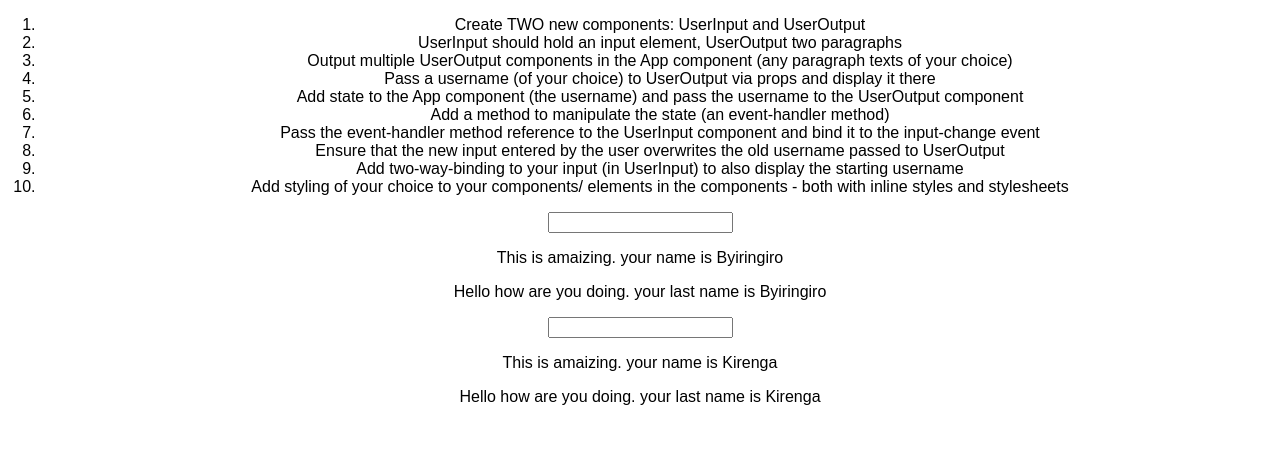
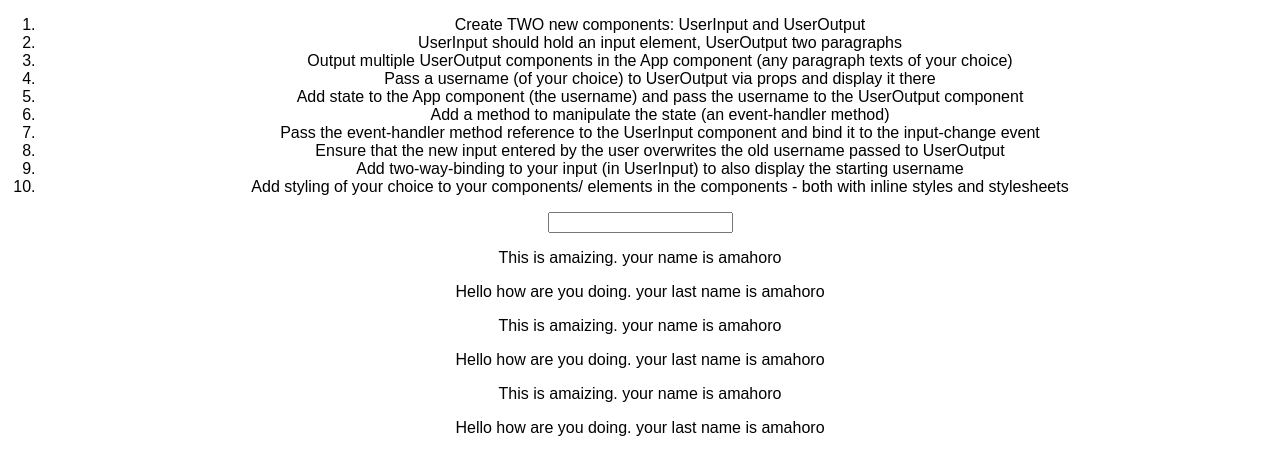
Before and after one commit to Moise-code/react-first-practice, a React (Create React App) app in the folder first-practice/: page / in a window 1280 px wide. Shown: the top 474 px of the page. Built offline with nearby package versions, Linux system fonts and the light colour scheme; the HTML template or start-up script is replaced by a standard one.

Commit message:
adding the props to change the name dynamically according to the user input

```diff
--- a/first-practice/src/App.js
+++ b/first-practice/src/App.js
@@ -4,6 +4,16 @@ import UserInput from './UserInput/UserInput';
 import UserOutput from './UserOutput/UserOutput';
 
 class App extends Component {
+  state = {
+    name: 'amahoro'
+  }
+
+  userNameChange = (event) =>{
+    this.setState({
+      name:event.target.value
+    })
+  }
+
   render() {
     return (
       <div className="App">
@@ -20,10 +30,10 @@ class App extends Component {
           <li> Add styling of your choice to your components/ elements in the components - both with inline styles and stylesheets</li>
         </ol>
 
-        <UserInput />
-        <UserOutput userName = "Byiringiro" />
-        <UserInput userName="Bugingo" />
-        <UserOutput userName="Kirenga" />
+          <UserInput changed = {this.userNameChange} currentName = {this.state.name}/>
+          <UserOutput userName= {this.state.name} />
+          <UserOutput userName= {this.state.name} />
+          <UserOutput userName= {this.state.name} />
       </div>
     );
   }
```
